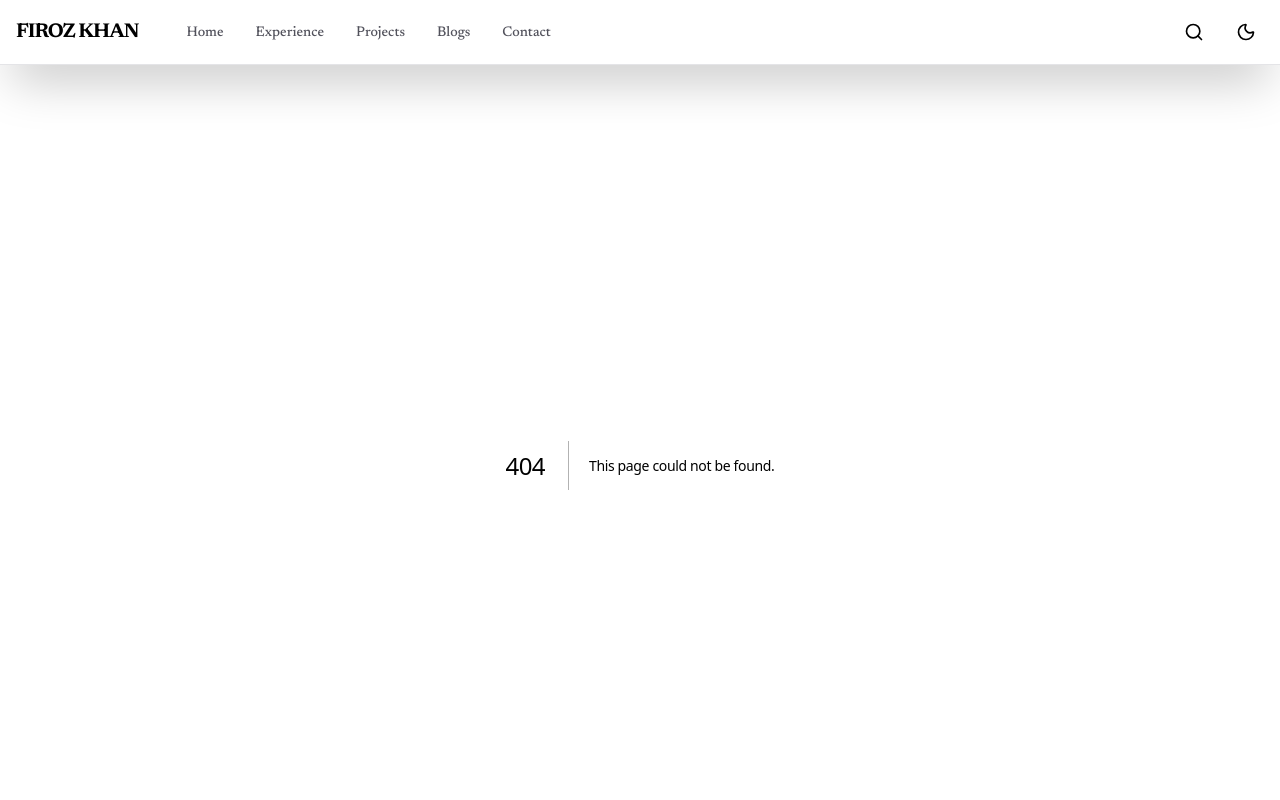
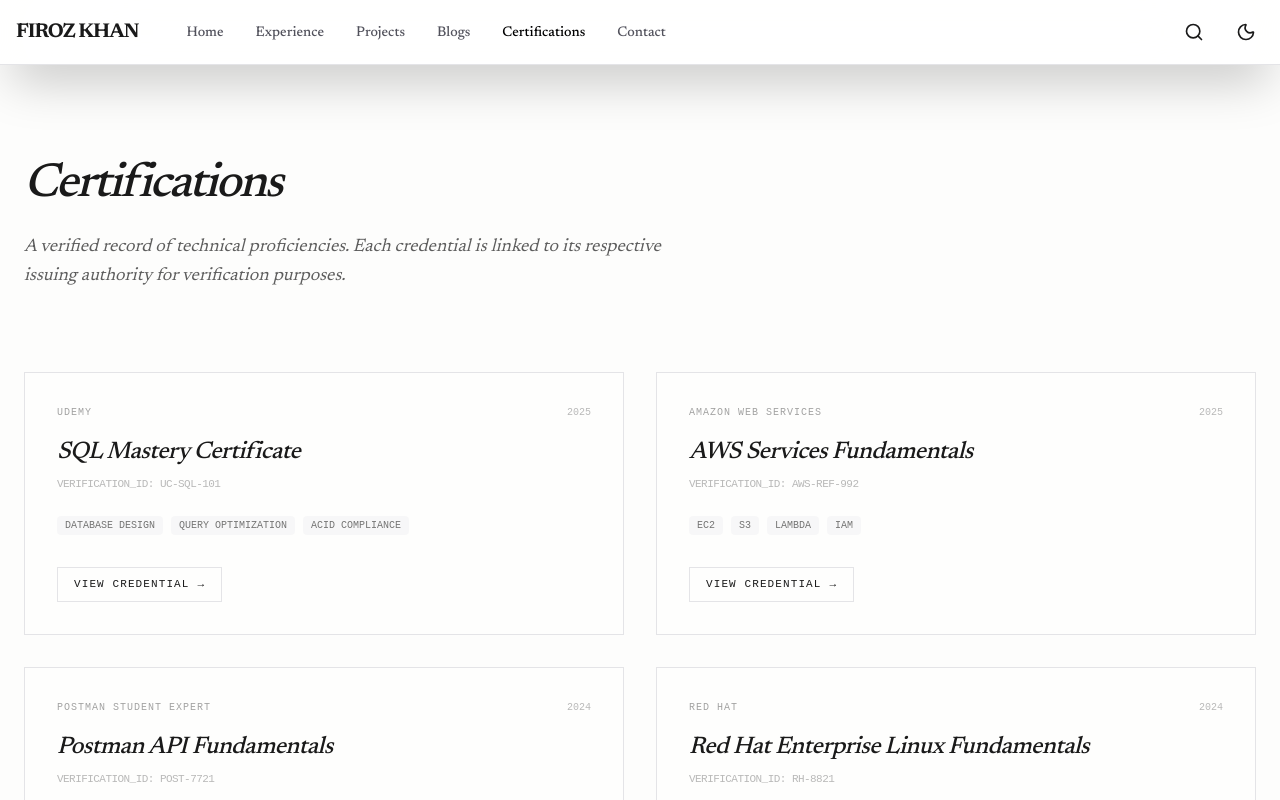
Before and after one commit to firozkhan4/firozkhan4, a Next.js app: page /certifications in a window 1280 px wide. Before the commit this address had no page. Shown: the top 800 px of the page. Built offline with nearby package versions, Linux system fonts and the light colour scheme.

Commit message:
add: Add Certifications Page

```diff
--- /dev/null
+++ b/app/certifications/page.tsx
@@ -0,0 +1,122 @@
+'use client'
+
+import Link from 'next/link';
+import React from 'react';
+
+const certifications = [
+  {
+    title: "SQL Mastery Certificate",
+    issuer: "Udemy",
+    date: "2025",
+    id: "UC-SQL-101",
+
+    link: "#",
+    skills: ["Database Design", "Query Optimization", "ACID Compliance"]
+  },
+  {
+    title: "AWS Services Fundamentals",
+    issuer: "Amazon Web Services",
+    date: "2025",
+    id: "AWS-REF-992",
+
+    link: "#",
+    skills: ["EC2", "S3", "Lambda", "IAM"]
+  },
+  {
+    title: "Postman API Fundamentals",
+    issuer: "Postman Student Expert",
+    date: "2024",
+    id: "POST-7721",
+
+    link: "#",
+    skills: ["API Testing", "Documentation", "Automation"]
+  },
+  {
+    title: "Red Hat Enterprise Linux Fundamentals",
+    issuer: "Red Hat",
+    date: "2024",
+    id: "RH-8821",
+
+    link: "#",
+    skills: ["Shell Scripting", "User Management", "Networking"]
+  },
+  {
+    title: "Advanced React.js Development",
+    issuer: "Certification Authority",
+    date: "2024",
+    id: "REACT-ADV-01",
+
+    link: "#",
+    skills: ["Hooks", "Performance", "State Management"]
+  }
+];
+
+
+export default function Certifications() {
+  return (
+    <div className="min-h-screen dark:text-white font-newsreader bg-paper text-ink dark:bg-[#121212] transition-colors duration-300">
+      <main className="container mx-auto max-w-7xl px-6 py-16 md:py-24">
+
+        <header className="mb-20 space-y-6">
+          <h1 className="text-5xl font-medium italic tracking-tighter dark:text-white">
+            Certifications
+          </h1>
+          <div className="max-w-2xl text-lg opacity-70 italic leading-relaxed">
+            <p>
+              A verified record of technical proficiencies. Each credential is
+              linked to its respective issuing authority for verification purposes.
+            </p>
+          </div>
+        </header>
+
+        <div className="grid grid-cols-1 md:grid-cols-2 gap-8">
+          {certifications.map((cert, idx) => (
+            <article
+              key={idx}
+              className="group flex flex-col justify-between p-8 border border-zinc-200 dark:border-zinc-800 hover:border-zinc-400 dark:hover:border-zinc-600 transition-all bg-white/50 dark:bg-zinc-900/30"
+            >
+              <div>
+                <div className="flex justify-between items-start mb-4">
+                  <span className="font-mono text-[10px] uppercase tracking-widest opacity-40">
+                    {cert.issuer}
+                  </span>
+                  <span className="font-mono text-[10px] opacity-30">{cert.date}</span>
+                </div>
+
+                <h2 className="text-2xl font-medium tracking-tight mb-2 dark:text-zinc-100 italic">
+                  {cert.title}
+                </h2>
+
+                <div className="font-mono text-[11px] opacity-30 mb-6 tracking-tighter">
+                  VERIFICATION_ID: {cert.id}
+                </div>
+
+                <div className="flex flex-wrap gap-2 mb-8">
+                  {cert.skills.map(skill => (
+                    <span
+                      key={skill}
+                      className="text-[10px] font-mono opacity-60 bg-zinc-100 dark:bg-zinc-800 px-2 py-0.5 rounded uppercase"
+                    >
+                      {skill}
+                    </span>
+                  ))}
+                </div>
+              </div>
+
+              {/* The "Access" Button */}
+              <Link
+                href={cert.link}
+                target="_blank"
+                rel="noopener noreferrer"
+                className="mt-auto w-fit flex items-center gap-2 px-4 py-2 border border-zinc-200 dark:border-zinc-800 text-[11px] font-mono uppercase tracking-widest hover:bg-ink hover:text-white dark:hover:bg-white dark:hover:text-black transition-all group/btn"
+              >
+                View Credential
+                <span className="group-hover/btn:translate-x-1 transition-transform">→</span>
+              </Link>
+            </article>
+          ))}
+        </div>
+      </main>
+    </div>
+  );
+}
--- a/app/components/Header.tsx
+++ b/app/components/Header.tsx
@@ -42,6 +42,7 @@ export function Header() {
     { name: "Experience", link: "/experience" },
     { name: "Projects", link: "/projects" },
     { name: "Blogs", link: "/blogs" },
+    { name: "Certifications", link: "/certifications" },
     { name: "Contact", link: "/contact" },
   ];
 
```
